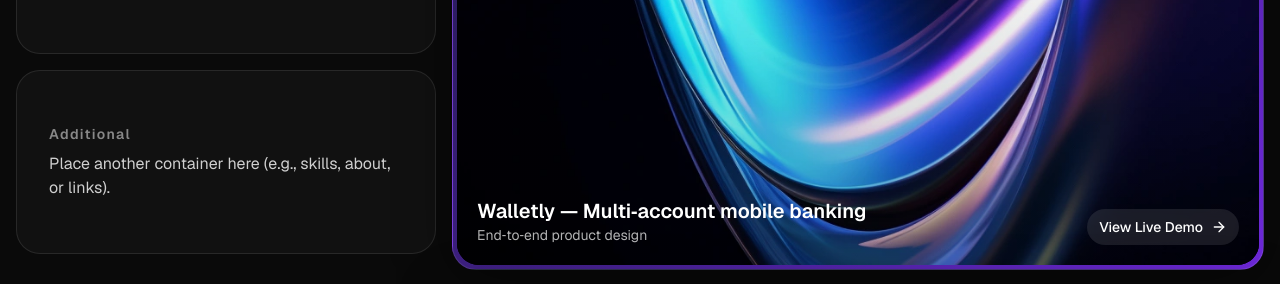
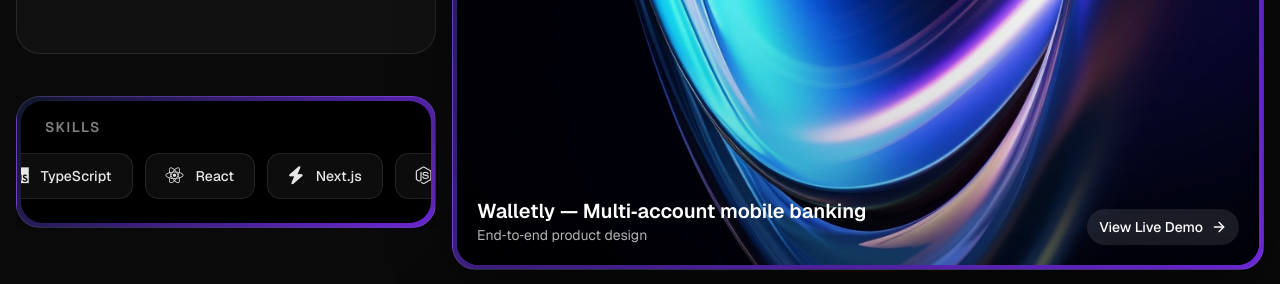
Before and after one commit to JP-bott/Portfolio, a Next.js app: page / in a window 1280 px wide. Shown: the part 514-798 px from the top of the page. Built offline with nearby package versions, Linux system fonts and the light colour scheme.

Commit message:
updated final

```diff
--- a/app/layout.tsx
+++ b/app/layout.tsx
@@ -23,6 +23,13 @@ export default function RootLayout({
           href="https://fonts.googleapis.com/css2?family=Geist:wght@100..900&family=Geist+Mono:wght@100..900&display=swap"
           rel="stylesheet"
         />
+        <link
+          rel="stylesheet"
+          href="https://cdnjs.cloudflare.com/ajax/libs/font-awesome/6.5.1/css/all.min.css"
+          integrity="sha512-DTOQO9RWCH3ppGqcWaEA1BIZOC6xxalwEsw9c2QQeAIftl+Vegovlnee1c9QX4TctnWMn13TZye+giMm8e2LwA=="
+          crossOrigin="anonymous"
+          referrerPolicy="no-referrer"
+        />
         <style>{`
 :root {
   --font-sans: "Geist", ui-sans-serif, system-ui, -apple-system, Segoe UI, Roboto, Helvetica, Arial, "Apple Color Emoji", "Segoe UI Emoji";
--- a/app/page.tsx
+++ b/app/page.tsx
@@ -10,6 +10,7 @@ import DotGridShader from "@/components/DotGridShader"
 import ProjectCard from "@/components/project-card"
 import AnimatedHeading from "@/components/animated-heading"
 import RevealOnView from "@/components/reveal-on-view"
+import SkillsCarousel from "@/components/skills-carousel"
 export default function Page() {
   const projects = [
     {
@@ -111,8 +112,8 @@ export default function Page() {
       <section className="px-4 pt-4 pb-16 lg:pb-4">
         <div className="grid h-full grid-cols-1 gap-4 lg:grid-cols-[420px_1fr]">
           {/* LEFT: sticky and full height, now split into two stacked containers */}
-          <aside className="lg:sticky lg:top-4 lg:h-[calc(100svh-3rem)]">
-            <div className="grid h-full min-h-0 grid-rows-[3fr_1fr] gap-4">
+          <aside className="lg:sticky lg:top-4 lg:h-[calc(100svh-3rem)] w-full lg:w-[420px] max-w-full overflow-hidden">
+            <div className="grid h-full min-h-0 grid-rows-[3fr_1fr] gap-4 w-full max-w-full">
               {/* Top hero card (3fr of the available space) */}
               <div className="min-h-0">
                 <RevealOnView
@@ -164,18 +165,14 @@ export default function Page() {
               </div>
 
               {/* Bottom container (1fr of the available space) */}
-              <div className="min-h-0">
+              <div className="min-h-0 w-full max-w-full overflow-hidden">
                 <RevealOnView
                   as="div"
-                  className="relative h-full min-h-0 overflow-hidden rounded-3xl border border-white/10 bg-neutral-900/60 p-6 sm:p-8"
+                  className="h-full w-full max-w-full flex flex-col justify-center"
                 >
-                  <div className="h-full flex flex-col justify-center">
-                    <h2 className="text-sm font-semibold tracking-widest text-white/50 mb-2">
-                      Additional
-                    </h2>
-                    <p className="text-white/80 text-base">
-                      Place another container here (e.g., skills, about, or links).
-                    </p>
+                  {/* Skills carousel with fixed width */}
+                  <div className="w-full max-w-full overflow-hidden">
+                    <SkillsCarousel />
                   </div>
                 </RevealOnView>
               </div>
--- /dev/null
+++ b/components/skills-carousel.tsx
@@ -0,0 +1,110 @@
+"use client"
+
+import { useEffect, useRef } from "react"
+
+const skills = [
+  { name: "JavaScript", icon: "fab fa-js" },
+  { name: "TypeScript", icon: "fab fa-js" },
+  { name: "React", icon: "fab fa-react" },
+  { name: "Next.js", icon: "fas fa-bolt" },
+  { name: "Node.js", icon: "fab fa-node-js" },
+  { name: "AWS", icon: "fab fa-aws" },
+  { name: "Docker", icon: "fab fa-docker" },
+  { name: "HTML", icon: "fab fa-html5" },
+  { name: "CSS", icon: "fab fa-css3-alt" },
+  { name: "Git", icon: "fab fa-git-alt" },
+  { name: "Python", icon: "fab fa-python" },
+  { name: "GitHub", icon: "fab fa-github" },
+]
+
+export default function SkillsCarousel() {
+  const scrollerRef = useRef<HTMLDivElement | null>(null)
+
+  useEffect(() => {
+    const scroller = scrollerRef.current
+    if (!scroller) return
+
+    let scrollPosition = 0
+    const scrollSpeed = 0.5 // pixels per frame
+
+    const animate = () => {
+      scrollPosition += scrollSpeed
+
+      // Reset when we've scrolled past the first set of items
+      if (scrollPosition >= scroller.scrollWidth / 2) {
+        scrollPosition = 0
+      }
+
+      scroller.scrollLeft = scrollPosition
+      requestAnimationFrame(animate)
+    }
+
+    const animationFrame = requestAnimationFrame(animate)
+
+    return () => cancelAnimationFrame(animationFrame)
+  }, [])
+
+  // Duplicate skills array for infinite scroll effect
+  const duplicatedSkills = [...skills, ...skills]
+
+  return (
+    // Fixed width wrapper - will not flex or adjust based on content
+    <div className="w-full max-w-full">
+      {/* Gradient wrapper matching project cards - fixed dimensions */}
+      <div
+        className="rounded-3xl border border-white/10 p-1 shadow-[0_10px_60px_-10px_rgba(0,0,0,0.6)]"
+        style={{
+          backgroundImage: "linear-gradient(135deg, #0f172a, #6d28d9)",
+          width: "100%",
+          maxWidth: "100%",
+        }}
+      >
+        {/* Inner black background - fixed width */}
+        <div
+          className="relative overflow-hidden rounded-[1.35rem] bg-black"
+          style={{
+            width: "100%",
+            maxWidth: "100%",
+          }}
+        >
+          {/* Skills heading inside the container */}
+          <div className="px-6 pt-4 pb-2">
+            <h2 className="text-sm font-semibold tracking-widest text-white/50">
+              SKILLS
+            </h2>
+          </div>
+
+          {/* Scrollable skill items - overflow hidden, fixed width, auto-scrolling */}
+          <div
+            ref={scrollerRef}
+            className="flex overflow-x-auto scroll-pl-4 gap-3 snap-none px-8 pb-6 pt-2"
+            style={{
+              WebkitOverflowScrolling: "touch",
+              msOverflowStyle: "none",
+              scrollbarWidth: "none",
+              width: "100%",
+              maxWidth: "100%",
+            }}
+          >
+            {duplicatedSkills.map((skill, index) => (
+              <div
+                key={`${skill.name}-${index}`}
+                className="flex-shrink-0 relative overflow-hidden rounded-xl border border-white/10 bg-neutral-900/60 backdrop-blur-sm whitespace-nowrap px-5 py-3 flex items-center gap-3 hover:bg-neutral-900/80 transition-colors duration-300"
+                style={{ minWidth: "auto" }}
+              >
+                {/* Icon */}
+                <i
+                  className={`${skill.icon} text-lg text-white/90`}
+                />
+                {/* Skill name */}
+                <span className="text-sm font-medium text-white/90">
+                  {skill.name}
+                </span>
+              </div>
+            ))}
+          </div>
+        </div>
+      </div>
+    </div>
+  )
+}
--- a/styles/globals.css
+++ b/styles/globals.css
@@ -123,3 +123,18 @@
     @apply bg-background text-foreground;
   }
 }
+
+/* Hide scrollbars for skills carousel */
+.overflow-x-auto::-webkit-scrollbar {
+  display: none;
+}
+
+/* Shine animation for skill cards */
+@keyframes shine {
+  0% {
+    transform: translateX(-100%);
+  }
+  100% {
+    transform: translateX(100%);
+  }
+}
```
